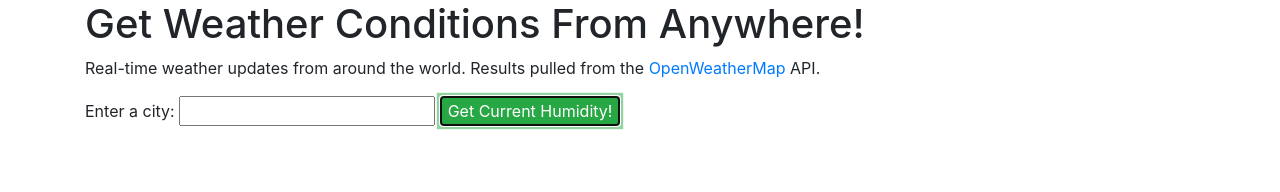
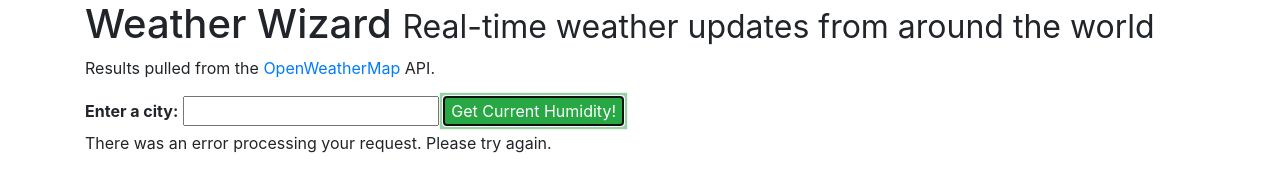
Before and after one commit to eswotinsky/weather-wizard, a website built with webpack: page src/index.html in a window 1280 px wide. Both pictures are taken after a click on the button "Get Current Humidity!". Built offline with nearby package versions, Linux system fonts and the light colour scheme; no server answers.

Commit message:
update results/errors display.

```diff
--- a/src/index.html
+++ b/src/index.html
@@ -1,18 +1,20 @@
 <!DOCTYPE html>
 <html>
   <head>
-    <title>Weather</title>
+    <title>Weather Wizard</title>
   </head>
   <body>
     <div class="container">
-      <h1>Get Weather Conditions From Anywhere!</h1>
-      <p>Real-time weather updates from around the world. Results pulled from the <a href="https://openweathermap.org/">OpenWeatherMap</a> API.</p>
-      <label for="location">Enter a city:</label>
+      <h1>Weather Wizard <small>Real-time weather updates from around the world</small></h1>
+      <p>Results pulled from the <a href="https://openweathermap.org/">OpenWeatherMap</a> API.</p>
+      <label for="location"><strong>Enter a city:</strong></label>
       <input id="location" type="text">
       <button class="btn-success" id="weatherLocation">Get Current Humidity!</button>
-      <div class="errors"></div>
-      <div class="showHumidity"></div>
-      <div class="showTemp"></div>
+      <div id="errors"></div>
+      <div id="results">
+        <div class="showHumidity"></div>
+        <div class="showTemp"></div>
+      </div>
     </div>
   </body>
 </html>
--- a/src/main.js
+++ b/src/main.js
@@ -13,10 +13,14 @@ $(function(){
           format: 'json'
         },
         success: function(response) {
+          $('#errors').hide();
+          $('#results').show();
           $('.showHumidity').text(`The humidity in ${city} is ${response.main.humidity}%`);
           $('.showTemp').text(`The temperature in Kelvins is ${response.main.temp}.`);
         },
         error: function() {
+          $('#results').hide();
+          $('#errors').show();
           $('#errors').text("There was an error processing your request. Please try again.")
         }
       });
```
